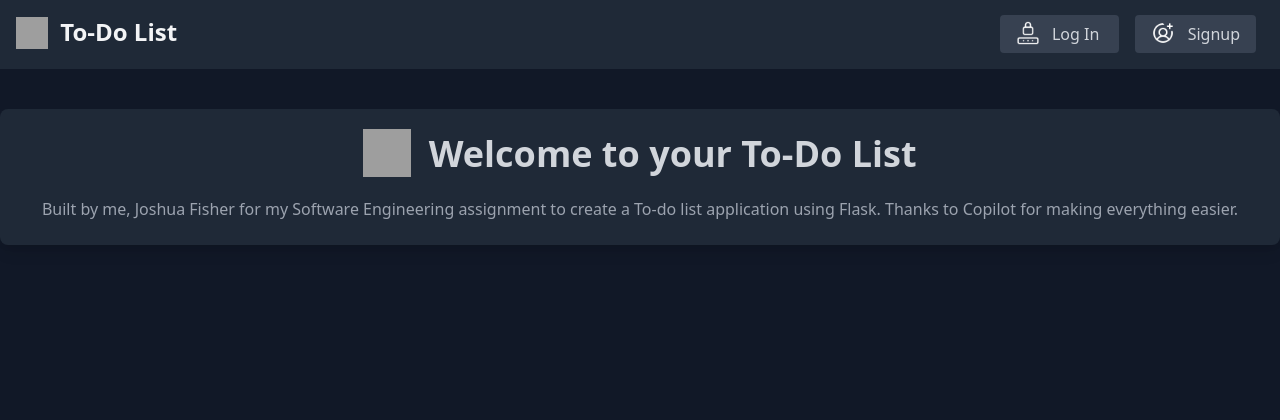
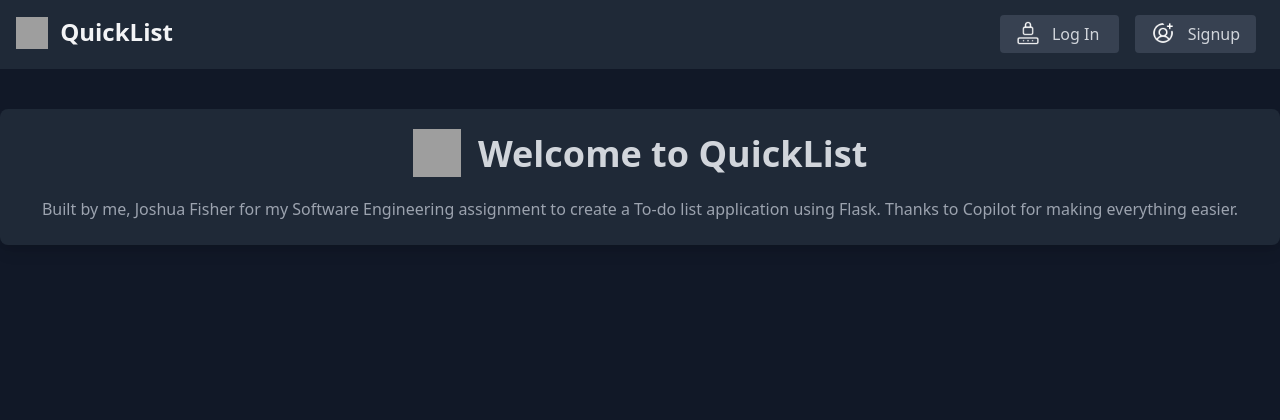
Before and after one commit to Space-Cadet-Stuff/QuickList-Task-Viewer, a Flask app: page / in a window 1280 px wide. Shown: the top 420 px of the page. Run offline with Flask 3, Linux system fonts and the light colour scheme; grey boxes are pictures that could not be loaded.

Commit message:
Rename application from "To-Do List" to "QuickList" across all templates for consistency

```diff
--- a/templates/create.html
+++ b/templates/create.html
@@ -3,7 +3,7 @@
     <head>
         <meta charset="UTF-8">
         <meta name="viewport" content="width=device-width, initial-scale=1.0">
-        <title>To-Do List</title>
+        <title>Create Task</title>
         <link rel="icon" href="/static/images/tabicon.png" type="image/png">
         <link href="{{ url_for('static', filename='styles/styles.css') }}" rel="stylesheet">
     </head>
@@ -12,7 +12,7 @@
             <div class="container mx-auto flex justify-between items-center">
                 <a href="/dashboard">
                     <img src="/static/images/icon.png" alt="To-Do List Icon" class="h-8 w-8 inline-block mr-2" style="transform: translateY(-4px);">
-                    <h1 class="text-2xl font-bold inline-block align-baseline">To-Do List</h1>
+                    <h1 class="text-2xl font-bold inline-block align-baseline">QuickList</h1>
                 </a>
                 <nav>
                     <a href="/create" class="bg-gray-700 text-gray-300 hover:bg-gray-600 active:bg-gray-500 mx-2 px-4 py-2 rounded">
--- a/templates/dashboard.html
+++ b/templates/dashboard.html
@@ -3,7 +3,7 @@
     <head>
         <meta charset="UTF-8">
         <meta name="viewport" content="width=device-width, initial-scale=1.0">
-        <title>To-Do List</title>
+        <title>QuickList</title>
         <link rel="icon" href="/static/images/tabicon.png" type="image/png">
         <link href="{{ url_for('static', filename='styles/styles.css') }}" rel="stylesheet">
     </head>
@@ -12,7 +12,7 @@
             <div class="container mx-auto flex justify-between items-center">
                 <a href="/dashboard">
                     <img src="/static/images/icon.png" alt="To-Do List Icon" class="h-8 w-8 inline-block mr-2" style="transform: translateY(-4px);">
-                    <h1 class="text-2xl font-bold inline-block align-baseline">To-Do List</h1>
+                    <h1 class="text-2xl font-bold inline-block align-baseline">QuickList</h1>
                 </a>
                 <nav>
                     <a href="/create" class="bg-gray-700 text-gray-300 hover:bg-gray-600 active:bg-gray-500 mx-2 px-4 py-2 rounded">
@@ -36,7 +36,7 @@
                     <img src="/static/images/dashboard.png" alt="Dashboard Icon" class="h-12 w-12 inline-block mr-2" style="transform: translateY(-4px);">
                     Dashboard
                 </h2>
-                <p class="text-gray-400 text-center">Welcome, {{ username }}, View your tasks or create a new one.</p>
+                <p class="text-gray-400 text-center">Welcome, {{ username }}, to QuickList! View your tasks or create a new one.</p>
             </div>
             {% with messages = get_flashed_messages(with_categories=true) %}
             {% if messages %}
--- a/templates/index.html
+++ b/templates/index.html
@@ -3,7 +3,7 @@
     <head>
         <meta charset="UTF-8">
         <meta name="viewport" content="width=device-width, initial-scale=1.0">
-        <title>To-Do List</title>
+        <title>QuickList</title>
         <link rel="icon" href="/static/images/tabicon.png" type="image/png">
         <link href="{{ url_for('static', filename='styles/styles.css') }}" rel="stylesheet">
     </head>
@@ -12,7 +12,7 @@
             <div class="container mx-auto flex justify-between items-center">
                 <a href="/dashboard">
                     <img src="/static/images/icon.png" alt="To-Do List Icon" class="h-8 w-8 inline-block mr-2" style="transform: translateY(-4px);">
-                    <h1 class="text-2xl font-bold inline-block align-baseline">To-Do List</h1>
+                    <h1 class="text-2xl font-bold inline-block align-baseline">QuickList</h1>
                 </a>
                 <nav>
                     <a href="/login" class="bg-gray-700 text-gray-300 hover:bg-gray-600 active:bg-gray-500 mx-2 px-4 py-2 rounded">
@@ -30,7 +30,7 @@
             <div class="bg-gray-800 p-6 rounded-lg shadow-lg">
                 <h2 class="text-4xl font-bold mb-4 text-center">
                     <img src="/static/images/icon.png" alt="Icon" class="h-12 w-12 inline-block mr-2" style="transform: translateY(-4px);">
-                    Welcome to your To-Do List
+                    Welcome to QuickList
                 </h2>
                 <p class="text-gray-400 text-center">Built by me, Joshua Fisher for my Software Engineering assignment to create a To-do list application using Flask. Thanks to Copilot for making everything easier.</p>
             </div>
--- a/templates/login.html
+++ b/templates/login.html
@@ -12,7 +12,7 @@
             <div class="container mx-auto flex justify-between items-center">
                 <a href="/dashboard">
                     <img src="/static/images/icon.png" alt="To-Do List Icon" class="h-8 w-8 inline-block mr-2" style="transform: translateY(-4px);">
-                    <h1 class="text-2xl font-bold inline-block align-baseline">To-Do List</h1>
+                    <h1 class="text-2xl font-bold inline-block align-baseline">QuickList</h1>
                 </a>
                 <nav>
                     <a href="/signup" class="bg-gray-700 text-gray-300 hover:bg-gray-600 active:bg-gray-500 mx-2 px-4 py-2 rounded">
--- a/templates/signup.html
+++ b/templates/signup.html
@@ -12,7 +12,7 @@
             <div class="container mx-auto flex justify-between items-center">
                 <a href="/dashboard">
                     <img src="/static/images/icon.png" alt="To-Do List Icon" class="h-8 w-8 inline-block mr-2" style="transform: translateY(-4px);">
-                    <h1 class="text-2xl font-bold inline-block align-baseline">To-Do List</h1>
+                    <h1 class="text-2xl font-bold inline-block align-baseline">QuickList</h1>
                 </a>
                 <nav>
                     <a href="/login" class="bg-gray-700 text-gray-300 hover:bg-gray-600 active:bg-gray-500 mx-2 px-4 py-2 rounded">
```
